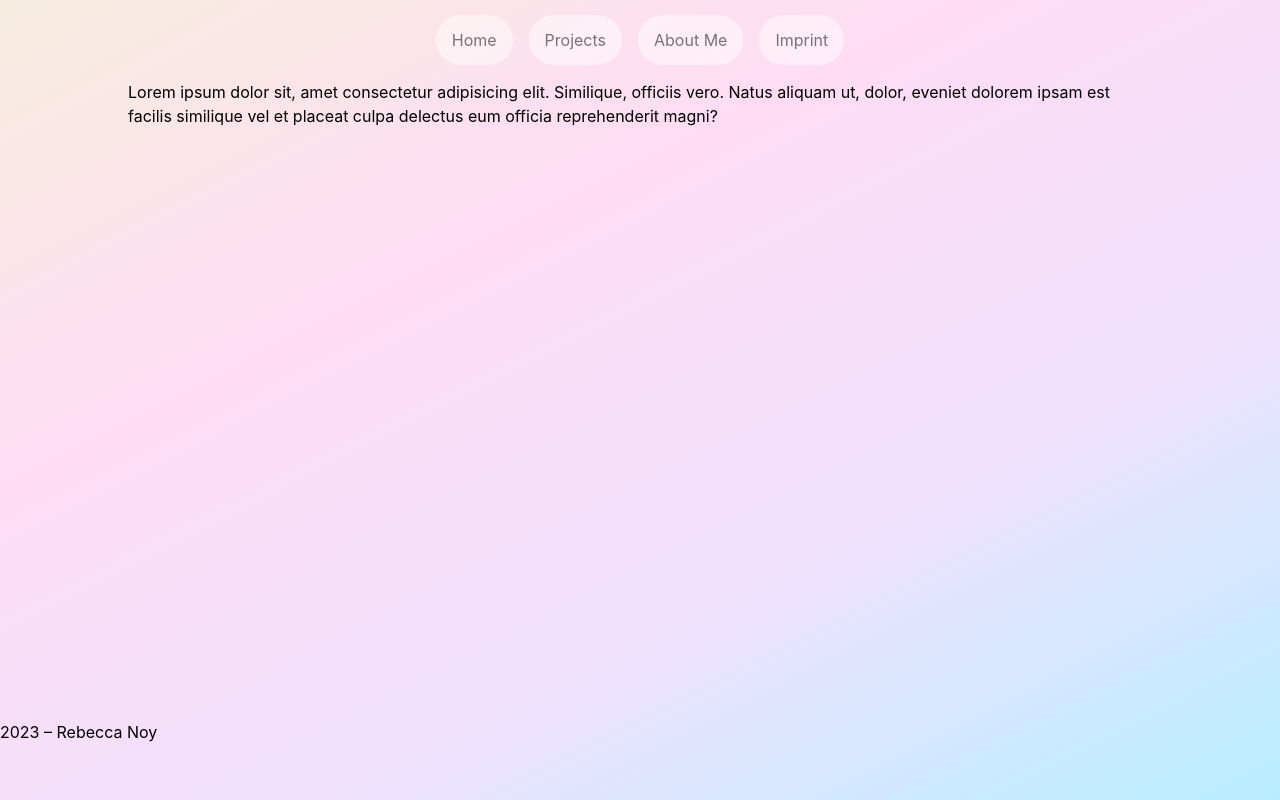
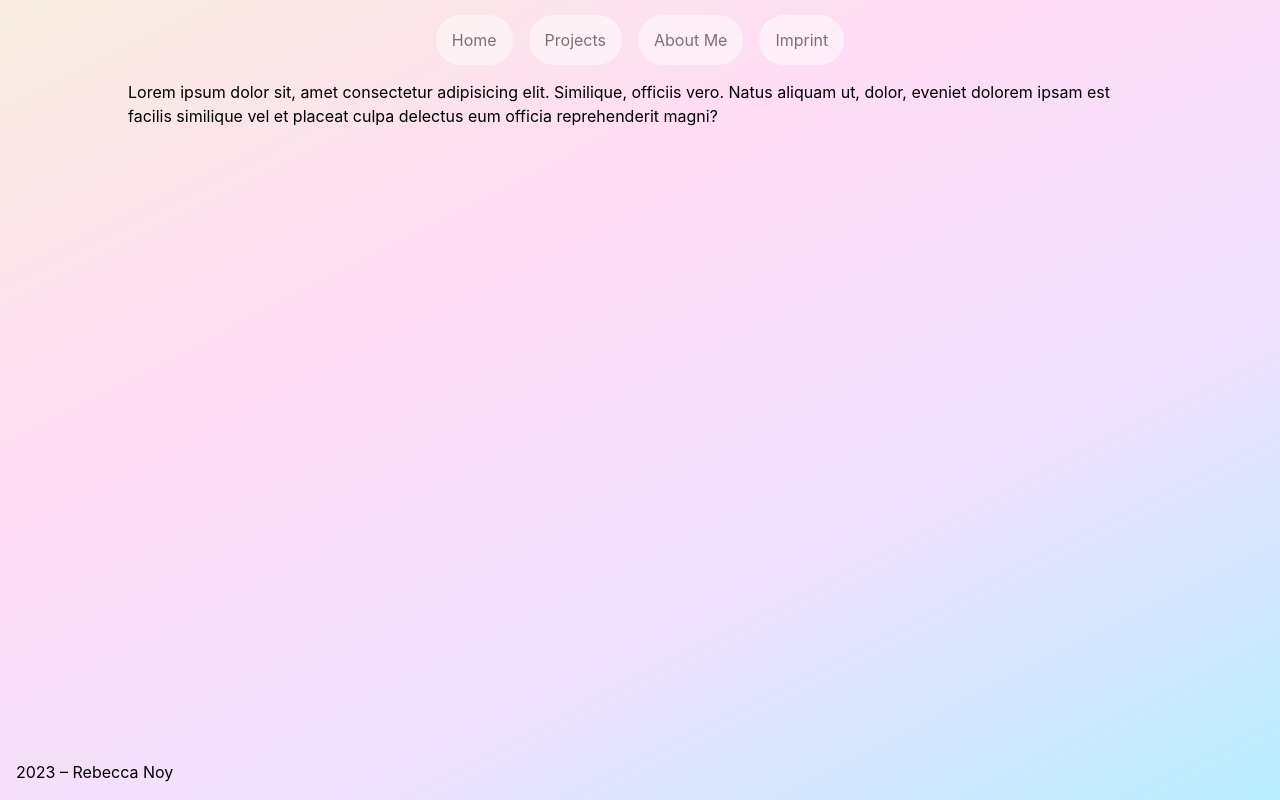
Before and after one commit to extra-jalapenos/individual-portfolio, a React (Vite) app: page / in a window 1280 px wide. Built offline with nearby package versions, Linux system fonts and the light colour scheme.

Commit message:
footer header dimensions adjusted

```diff
--- a/src/App.css
+++ b/src/App.css
@@ -15,7 +15,7 @@
   grid-template-areas: "header"
   "main"
   "footer";
-  grid-template-rows: minmax(min-content, 80px) 1fr 80px;
+  grid-template-rows: minmax(min-content, 80px) 1fr minmax(min-content, 50px);
   height: 100%;
 }
 
@@ -32,6 +32,8 @@ main {
 }
 
 footer {
+  padding: 1em;
+  align-self: end;
   grid-area: "footer";
 }
 
```
